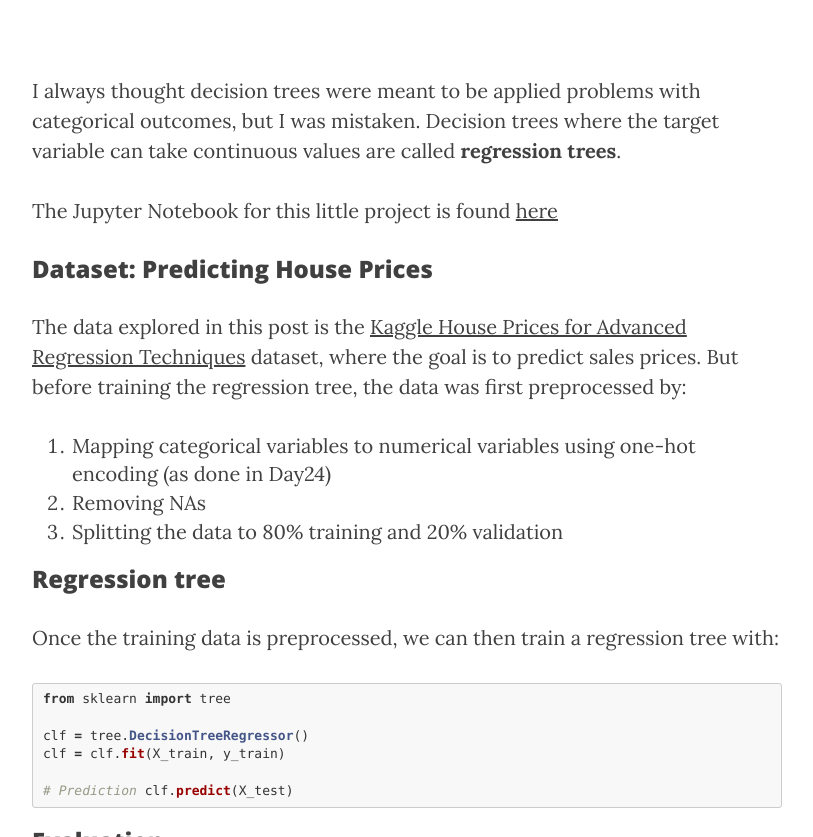
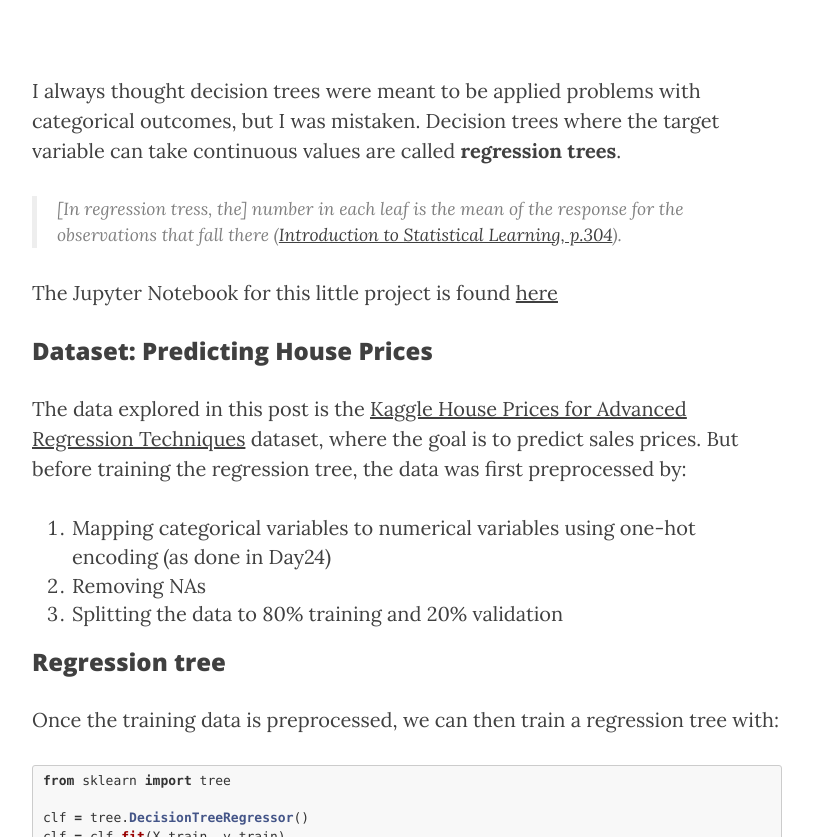
Before and after one commit to csiu/blog, a Jekyll site: the page built from _posts/2017_100daysofcode/2017-05-28-day93.md, in a window 1280 px wide and 900 px high, scrolled down 354 px, cut to the strip 63-900 px from the top of the window. Shown: the whole strip, without its empty margins (233-1046 px from the left). Built offline with Jekyll 4.4.1, drawn with Linux system fonts in a browser that asks for light colours; nearby versions of some CDN libraries.

Commit message:
leaf = mean of response

```diff
--- a/_posts/2017_100daysofcode/2017-05-28-day93.md
+++ b/_posts/2017_100daysofcode/2017-05-28-day93.md
@@ -12,6 +12,8 @@ excerpt: Decision trees applied to regression problems
 ---
 
 I always thought decision trees were meant to be applied problems with categorical outcomes, but I was mistaken. Decision trees where the target variable can take continuous values are called **regression trees**.
+
+> [In regression tress, the] number in each leaf is the mean of the response for the observations that fall there ([Introduction to Statistical Learning, p.304](http://www-bcf.usc.edu/~gareth/ISL/)).
 
 The Jupyter Notebook for this little project is found [here](https://nbviewer.jupyter.org/github/csiu/kaggle/blob/master/house_prices/day93-regression-trees.ipynb)
 
```
